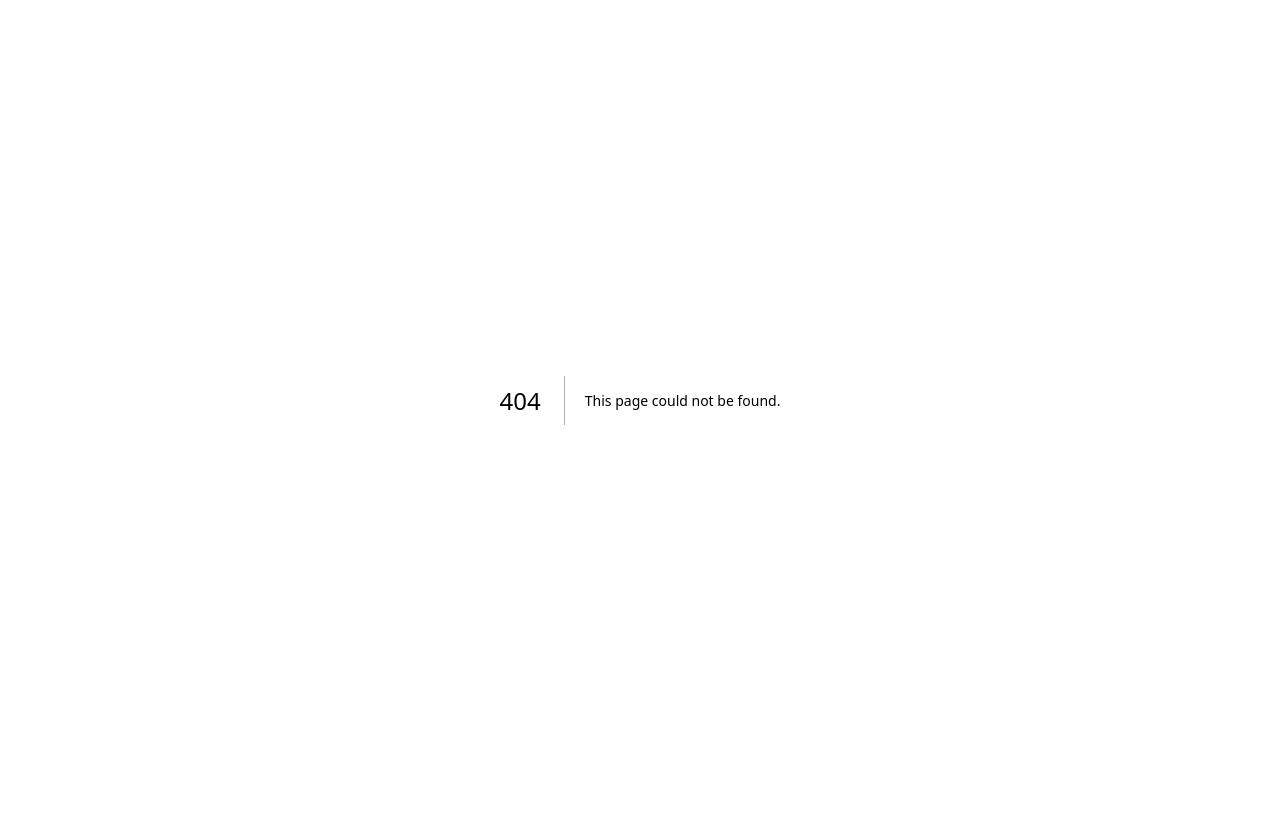
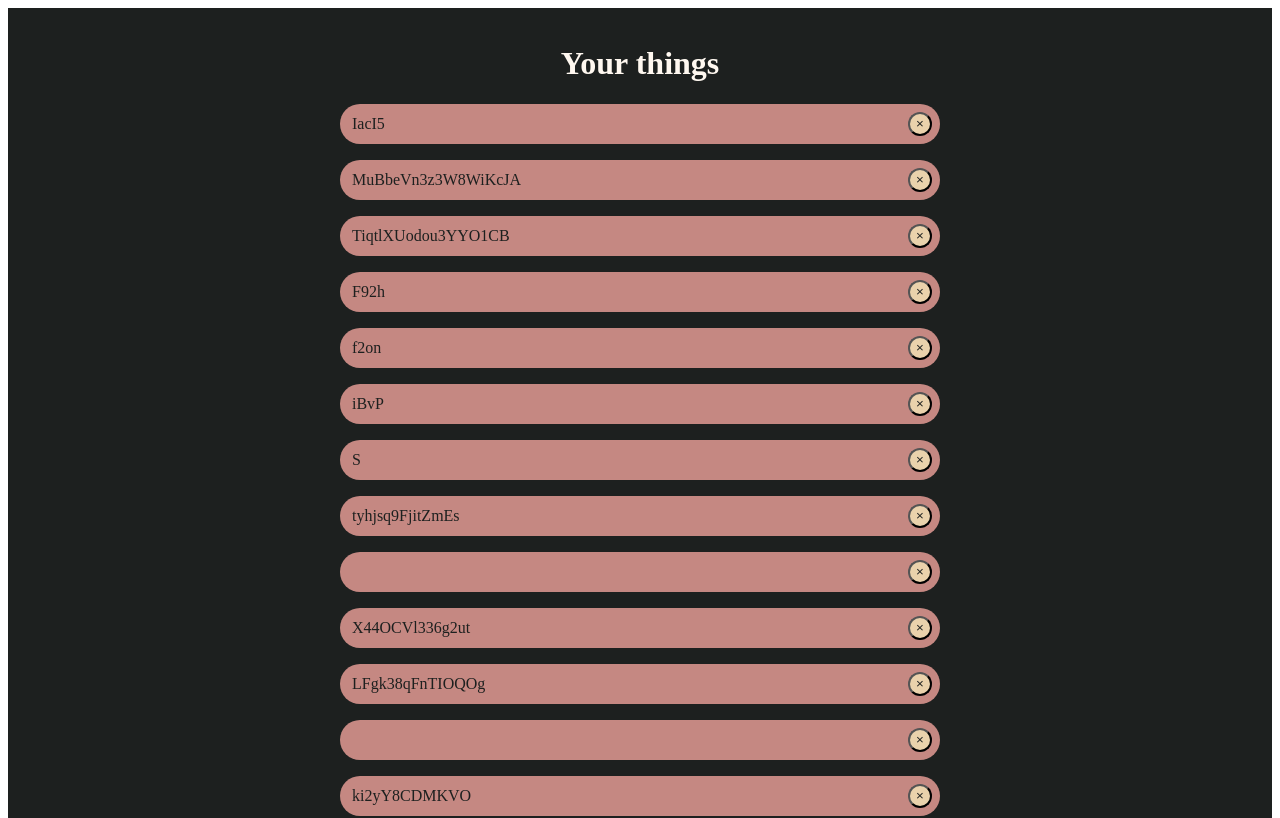
Before and after one commit to inonsdn/nthings, a Next.js app: page /things in a window 1280 px wide. Before the commit this address had no page. Shown: the top 818 px of the page. Built offline with nearby package versions, Linux system fonts and the light colour scheme.

Commit message:
implement things page for show items

```diff
--- a/src/app/layout.tsx
+++ b/src/app/layout.tsx
@@ -1,3 +1,4 @@
+import { DbProvider } from '@/contexts/DbContext'
 import '@/styles/globals.css'
 
 export default function RootLayout({
@@ -6,7 +7,9 @@ export default function RootLayout({
     return (
         <html lang='en'>
             <body >
-                {children}
+                <DbProvider>
+                    {children}
+                </DbProvider>
             </body>
         </html>
     )
--- a/src/app/page.tsx
+++ b/src/app/page.tsx
@@ -1,14 +1,16 @@
-import Item from "@/components/Item";
-import ThemeButton from "@/components/ThemeButton";
-
+import ContentForm from "@/components/ContentForm";
+import Link from "next/link";
+import { Suspense } from 'react'
 
 export default function Home() {
     return (
-        <div className='bg-bg'>
-            <ThemeButton></ThemeButton>
-            <Item
-                title={'your item'}></Item>
-
-        </div>
+        <ContentForm>
+            <div className='h-lvh p-4 bg-bg hover:rounded-br-full'>
+                <h1 className='flex justify-center text-text-bright'>Things</h1>
+                <Link href='/things'>
+                    <p className='bg-bg flex justify-center text-text-bright'>Browse your things</p>
+                </Link>
+            </div>
+        </ContentForm>
     )
 }
--- /dev/null
+++ b/src/app/things/page.tsx
@@ -0,0 +1,61 @@
+"use client";
+
+import Link from 'next/link'
+
+import ContentForm from "@/components/ContentForm";
+import Item from "@/components/Item";
+import { useDbHandler } from '@/contexts/DbContext';
+
+const EmptyItemComponent = (
+    <p className='flex justify-center text-text-bright'>Nothing in here...</p>
+)
+
+interface ItemObj {
+    id: number
+    name: string
+}
+
+// function to generate component Item to construct in list
+const getItemComponents = (items: Array<ItemObj> | undefined) => {
+    const components = []
+    if (items === undefined) {
+        return components
+    }
+    if (items.length == 0) {
+        return EmptyItemComponent
+    }
+    for (const item of items) {
+        components.push(<Item key={item.id} title={item.name} className="mb-4"></Item>)
+    }
+    return components
+}
+
+export default function Things() {
+
+    const dbHandler = useDbHandler()
+
+    const itemObjs = dbHandler?.getItems()
+
+    // const itemObjs = [
+    //     {
+    //         id: 1,
+    //         name: 'test'
+    //     },{
+    //         id: 2,
+    //         name: 'test'
+    //     }
+    // ]
+    const items = getItemComponents(itemObjs)
+
+    return (
+        <ContentForm>
+            <div className='h-lvh p-4 bg-bg hover:rounded-br-full'>
+                <h1 className='flex justify-center text-text-bright'>Your things</h1>
+                {items}
+                <Link href='/'>
+                    <p className='bg-bg flex justify-center text-text-bright'>Back to home</p>
+                </Link>
+            </div>
+        </ContentForm>
+    )
+}
--- /dev/null
+++ b/src/components/ContentForm.tsx
@@ -0,0 +1,16 @@
+export default function ContentForm({children}: {children: React.ReactNode}) {
+    return (
+        // <div className='w-full mx-auto max-w-screen-2xl'>
+            <div className='bg-bg w-full min-h-screen
+                grid
+                sm:grid-cols-1
+                md:grid-cols-[1fr_2fr_1fr]
+                '
+            >
+                <div className='hidden md:block'/>
+                <main className='min-w-0'>{children}</main>
+                <div className='hidden md:block'/>
+            </div>
+        // </div>
+    )
+}
--- a/src/components/Item.tsx
+++ b/src/components/Item.tsx
@@ -1,20 +1,17 @@
 
 interface ItemProps {
     title: string;
-    width: number
+    className: string
 }
 
-export default function Item({title}: ItemProps) {
+export default function Item({title, className = ''}: ItemProps) {
+    const mainClassName = 'relative flex items-center w-full h-10 \
+            rounded-full bg-item hover:bg-item-hover \
+            overflow-hidden ' + className
     return (
-        <div
-        className="
-            relative flex items-center w-full h-10
-            rounded-full bg-item hover:bg-item-hover
-            overflow-hidden        /* reserve space for the button */
-        "
-        >
+        <div className={mainClassName}>
         <span className="ml-3 block w-full truncate pr-9 text-text-primary text-sm">
-            {title} asdqweasdasdasdasasdqweasdasdasdasasdqweasdasdasdasasdqweasdasdasdasasdqweasdasdasdasa
+            {title}
         </span>
 
         <button
@@ -23,11 +20,11 @@ export default function Item({title}: ItemProps) {
             className="
                 absolute right-2 top-1/2 -translate-y-1/2
                 inline-flex items-center justify-center
-                w-7 h-7 rounded-full shrink-0
+                w-6 h-6 rounded-full shrink-0
                 bg-button hover:bg-button-hover
                 text-text-primary text-xs
                 "
-            aria-label="Remove"
+            // aria-label="Remove"
             title="Remove"
         >
             ×
--- /dev/null
+++ b/src/contexts/DbContext.tsx
@@ -0,0 +1,28 @@
+"use client";
+import { createContext, ReactNode, useContext, useEffect, useState } from "react";
+import DbHandler from '@/dbHandler/DbHandler'
+
+const DbContext = createContext<DbHandler | null>(null)
+
+export function DbProvider({children}: {children: ReactNode}) {
+
+    const [db, setDb] = useState<DbHandler | null>(null)
+
+    // set db to state when mounted
+    useEffect(() => {
+        const dbHandlerObj = new DbHandler()
+        setDb(dbHandlerObj)
+    }, [])
+
+    if (!db) {
+        return null
+    }
+
+    return (
+        <DbContext.Provider value={db}>
+            {children}
+        </DbContext.Provider>
+    )
+}
+
+export const useDbHandler = () => useContext(DbContext)
--- /dev/null
+++ b/src/dbHandler/DbHandler.ts
@@ -0,0 +1,27 @@
+function randomText() {
+    const characters = 'ABCDEFGHIJKLMNOPQRSTUVWXYZabcdefghijklmnopqrstuvwxyz0123456789'
+    let result = '';
+    const length = Math.floor(Math.random() * 20)
+    for (let i = 0; i < length; i++) {
+        result += characters.charAt(Math.floor(Math.random() * characters.length))
+    }
+    return result
+}
+
+class DbHandler {
+
+    getItems() {
+        const results = []
+        const ranNum = Math.floor(Math.random() * 20)
+        for (let i = 0; i < ranNum; i++) {
+            results.push({
+                id: i+1,
+                name: randomText()
+            })
+        }
+        return results
+    }
+
+}
+
+export default DbHandler;
--- a/src/styles/globals.css
+++ b/src/styles/globals.css
@@ -41,6 +41,13 @@
 ref: https://tailwindcss.com/docs/theme?utm_source=chatgpt.com#theme-variable-namespaces
 */
 @theme {
+    /* Breakpoints (enable sm:, md:, lg:, xl:, 2xl:) */
+    --breakpoint-sm: 640px;
+    --breakpoint-md: 768px;
+    --breakpoint-lg: 1024px;
+    --breakpoint-xl: 1280px;
+    --breakpoint-2xl: 1536px;
+
     /* Spacing scale (used for padding, margin, width, height, gap, etc.) */
     --spacing-0: 0rem;
     --spacing-px: 1px;
@@ -80,7 +87,8 @@ ref: https://tailwindcss.com/docs/theme?utm_source=chatgpt.com#theme-variable-na
 
     --color-bg: var(--bg);
     --color-bg-modal: var(--bg-modal);
-    --color-text-primary: var(--text-primary);
+    --color-text-primary: var(--eerie-black);
+    --color-text-bright: var(--floral);
 
     --color-button: var(--wheat);
     --color-button-hover: var(--floral);
```
